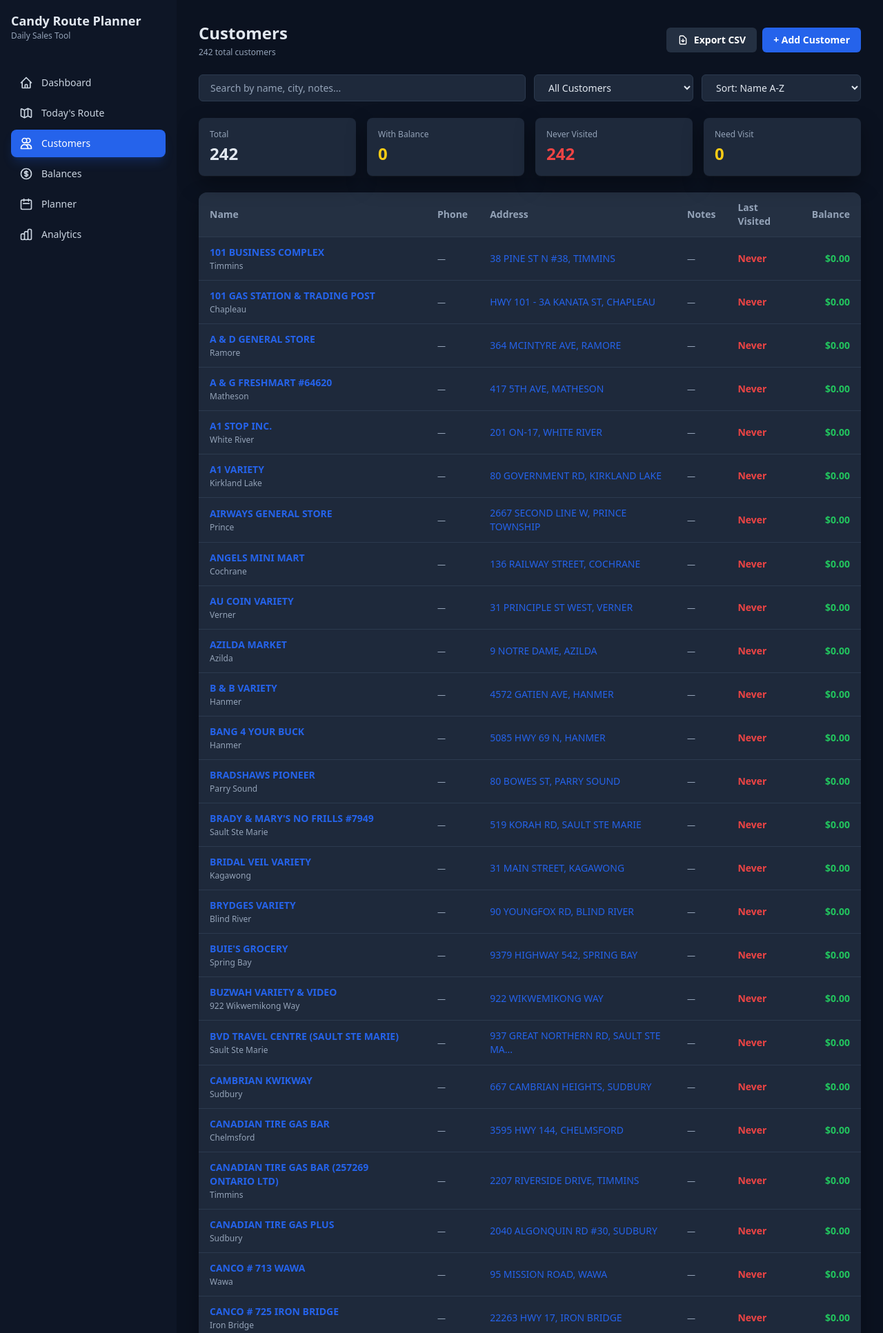
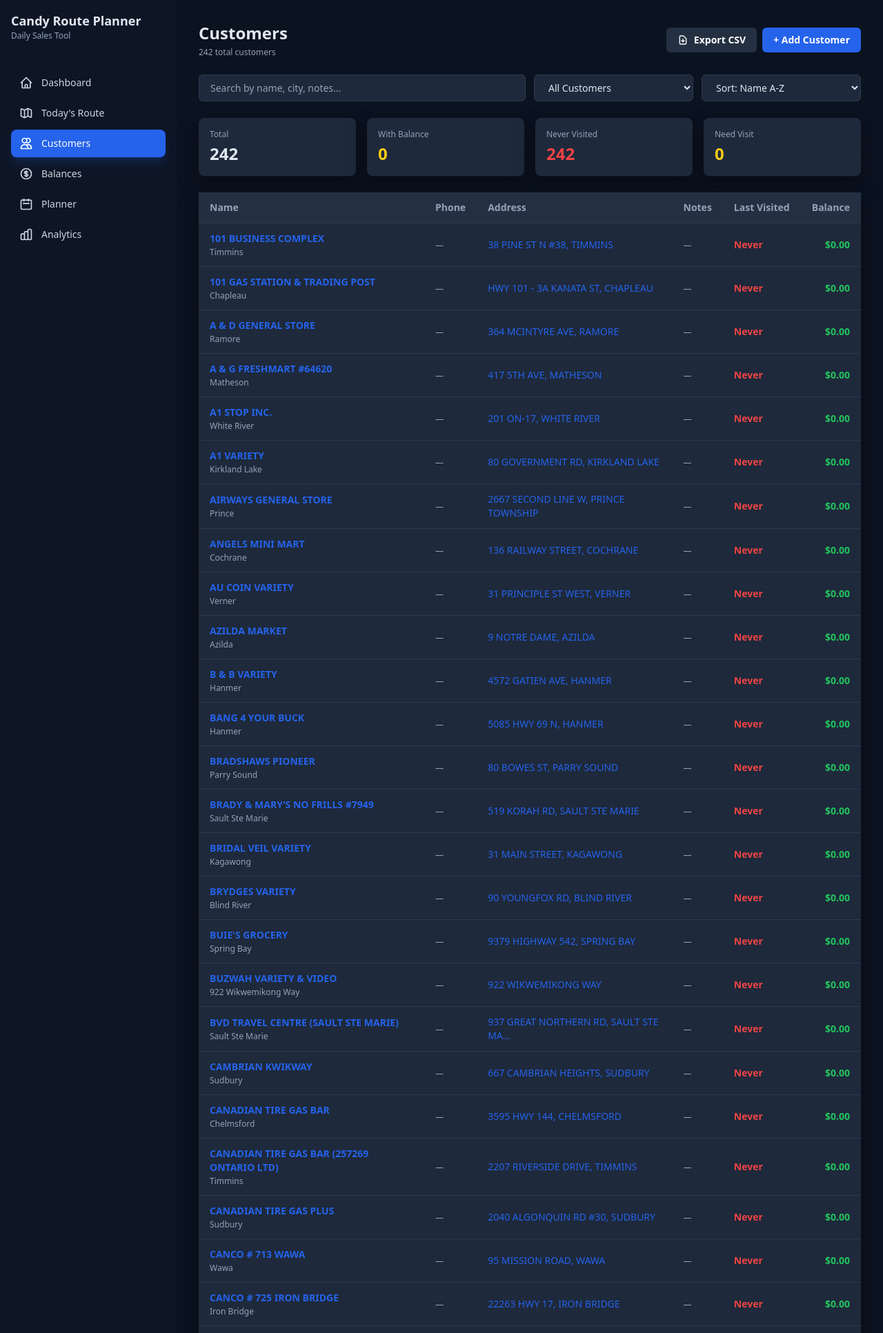
Before and after one commit to Kathail/candy, a Flask app: page /customers in a window 1280 px wide. Shown: the top 1933 px of the page at 69% size. Run offline with Flask 3, Linux system fonts and the light colour scheme; a user stored in the database is signed in; some libraries are stand-ins or nearby versions.

Commit message:
Fix customers table container and background styling
- Separate outer container (bg-panel, rounded) from inner scroll wrapper
- Add bg-panel to tbody to ensure background extends with content
- Add sticky header and whitespace-nowrap to prevent layout shifts

Co-Authored-By: Claude Opus 4.5 <noreply@anthropic.com>

```diff
--- a/templates/customers.html
+++ b/templates/customers.html
@@ -98,19 +98,20 @@
     </div>
 
     <!-- Customer Table -->
-    <div class="bg-panel rounded-xl shadow-soft overflow-x-auto">
-        <table class="w-full text-sm min-w-[800px]">
-            <thead class="bg-panel2 text-muted">
-                <tr>
-                    <th class="text-left px-4 py-3 font-semibold">Name</th>
-                    <th class="text-left px-4 py-3 font-semibold">Phone</th>
-                    <th class="text-left px-4 py-3 font-semibold">Address</th>
-                    <th class="text-left px-4 py-3 font-semibold">Notes</th>
-                    <th class="text-left px-4 py-3 font-semibold">Last Visited</th>
-                    <th class="text-right px-4 py-3 font-semibold">Balance</th>
-                </tr>
-            </thead>
-            <tbody id="table-body">
+    <div class="bg-panel rounded-xl shadow-soft">
+        <div class="overflow-x-auto">
+            <table class="w-full text-sm">
+                <thead class="bg-panel2 text-muted sticky top-0">
+                    <tr>
+                        <th class="text-left px-4 py-3 font-semibold whitespace-nowrap">Name</th>
+                        <th class="text-left px-4 py-3 font-semibold whitespace-nowrap">Phone</th>
+                        <th class="text-left px-4 py-3 font-semibold whitespace-nowrap">Address</th>
+                        <th class="text-left px-4 py-3 font-semibold whitespace-nowrap">Notes</th>
+                        <th class="text-left px-4 py-3 font-semibold whitespace-nowrap">Last Visited</th>
+                        <th class="text-right px-4 py-3 font-semibold whitespace-nowrap">Balance</th>
+                    </tr>
+                </thead>
+                <tbody id="table-body" class="bg-panel">
                 {% if customers %}
                     {% for c in customers %}
                     <tr class="border-t border-border hover:bg-panel2 transition">
@@ -194,8 +195,9 @@
                         </td>
                     </tr>
                 {% endif %}
-            </tbody>
-        </table>
+                </tbody>
+            </table>
+        </div>
     </div>
 
     <!-- Pagination -->
```
